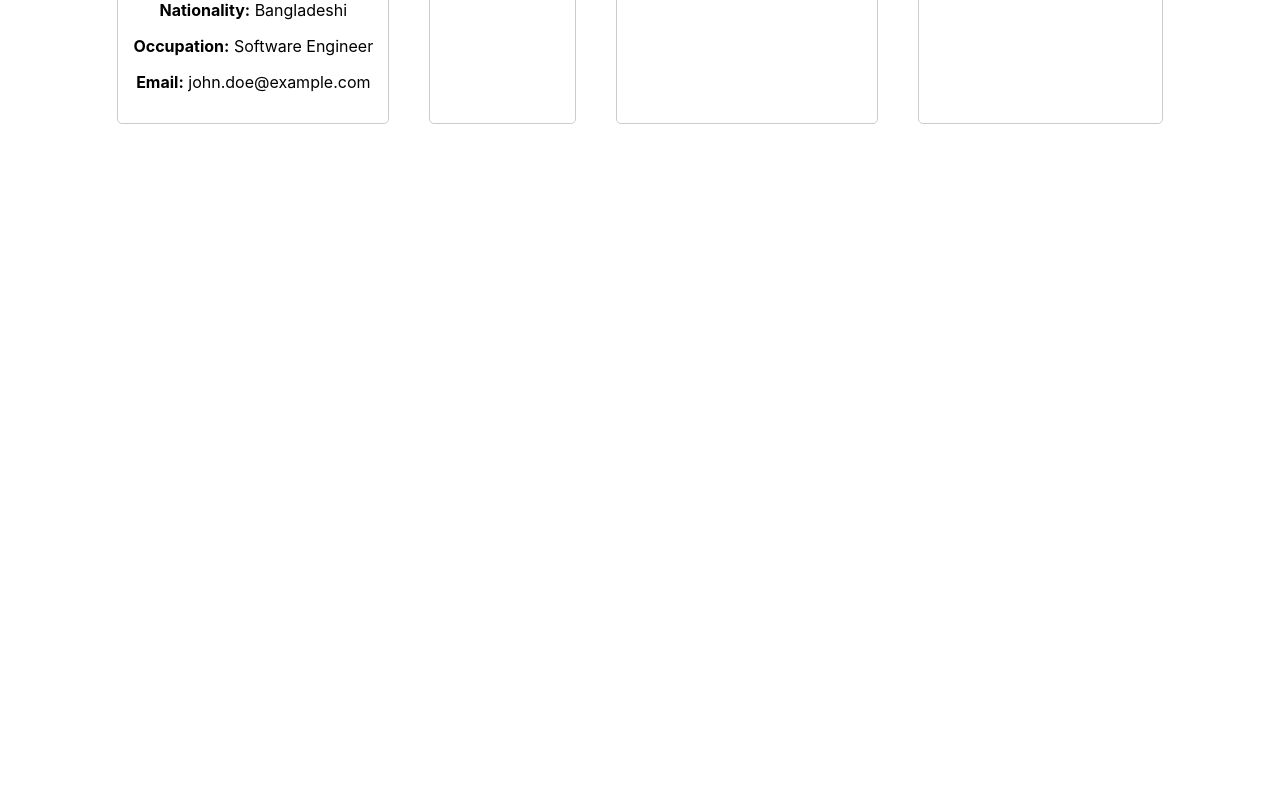
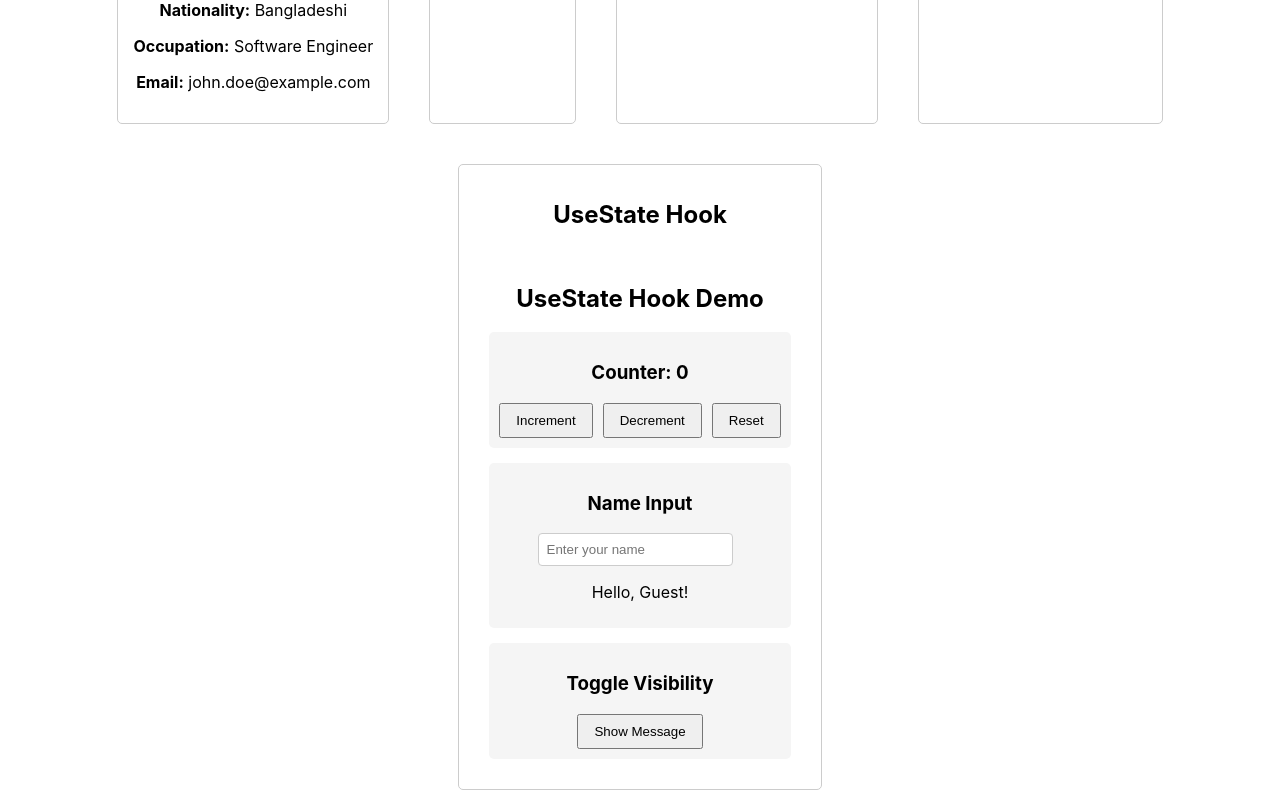
Before and after one commit to Mezbahul-241-15-929/React-TypeScript, a React (Create React App) app: page / in a window 1280 px wide. Shown: the part 295-1095 px from the top of the page. Before the commit the page ends 800 px from the top, so only its background shows below. Built offline with nearby package versions, Linux system fonts and the light colour scheme.

Commit message:
useState Hook

```diff
--- a/src/App.tsx
+++ b/src/App.tsx
@@ -6,6 +6,7 @@ import DataFetch from './components/DataFetch';
 import Button from './components/Children Props/Button';
 import Post from './components/Children Props/Post';
 import ButtonStyle from './components/typing style props/ButtonStyle';
+import UseStateHook from './components/useStateHook/useStateHook';
 
 const user1 = {
   nationality: "Bangladeshi",
@@ -44,6 +45,11 @@ function App() {
           <ButtonStyle btnStyle={{ backgroundColor: 'blue', color: 'white' }} />
         </div>
 
+         <div style={{ border: '1px solid #ccc', padding: '15px', margin: '10px', borderRadius: '5px' }}>
+          <h2>UseState Hook</h2>
+          <UseStateHook />
+        </div>
+
       </main>
     </div>
   );
--- /dev/null
+++ b/src/components/useStateHook/useStateHook.tsx
@@ -0,0 +1,55 @@
+import React, { useState } from 'react';
+
+const UseStateHook = () => {
+    const [count, setCount] = useState<number>(0);
+    const [name, setName] = useState<string>('');
+    const [isVisible, setIsVisible] = useState<boolean>(false);
+
+    return (
+        <div style={{ padding: '15px' }}>
+            <h2>UseState Hook Demo</h2>
+
+            <div style={{ marginBottom: '15px', padding: '10px', backgroundColor: '#f5f5f5', borderRadius: '5px' }}>
+                <h3>Counter: {count}</h3>
+                <button onClick={() => setCount(count + 1)} style={{ marginRight: '10px', padding: '8px 15px' }}>
+                    Increment
+                </button>
+                <button onClick={() => setCount(count - 1)} style={{ marginRight: '10px', padding: '8px 15px' }}>
+                    Decrement
+                </button>
+                <button onClick={() => setCount(0)} style={{ padding: '8px 15px' }}>
+                    Reset
+                </button>
+            </div>
+
+            <div style={{ marginBottom: '15px', padding: '10px', backgroundColor: '#f5f5f5', borderRadius: '5px' }}>
+                <h3>Name Input</h3>
+                <input
+                    type="text"
+                    value={name}
+                    onChange={(e) => setName(e.target.value)}
+                    placeholder="Enter your name"
+                    style={{ padding: '8px', marginRight: '10px', borderRadius: '4px', border: '1px solid #ccc' }}
+                />
+                <p>Hello, {name || 'Guest'}!</p>
+            </div>
+
+            <div style={{ padding: '10px', backgroundColor: '#f5f5f5', borderRadius: '5px' }}>
+                <h3>Toggle Visibility</h3>
+                <button
+                    onClick={() => setIsVisible(!isVisible)}
+                    style={{ padding: '8px 15px' }}
+                >
+                    {isVisible ? 'Hide' : 'Show'} Message
+                </button>
+                {isVisible && (
+                    <p style={{ marginTop: '10px', color: '#2196F3', fontWeight: 'bold' }}>
+                        This message is now visible!
+                    </p>
+                )}
+            </div>
+        </div>
+    );
+};
+
+export default UseStateHook;
```
Also changed, not shown: src/components/user2.tsx (added, +20 -0 lines).
